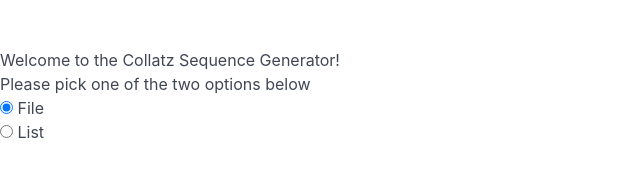
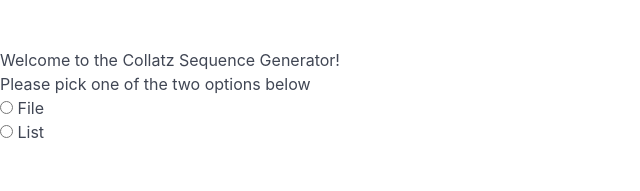
Before and after one commit to ananda-feron/Software-Engineering-Project, a Vue app in the folder staticsite/: page / in a window 1280 px wide. Shown: the top 191 px of the page, without its empty margins (0-640 px from the left). Built offline with nearby package versions, Linux system fonts and the light colour scheme.

Commit message:
ref change

```diff
--- a/staticsite/src/views/HomeView.vue
+++ b/staticsite/src/views/HomeView.vue
@@ -1,7 +1,7 @@
 <script setup lang="ts">
 import { ref } from 'vue'
 
-const pick = ref("File")
+const pick = ref("")
 </script>
 
 <template>
```
